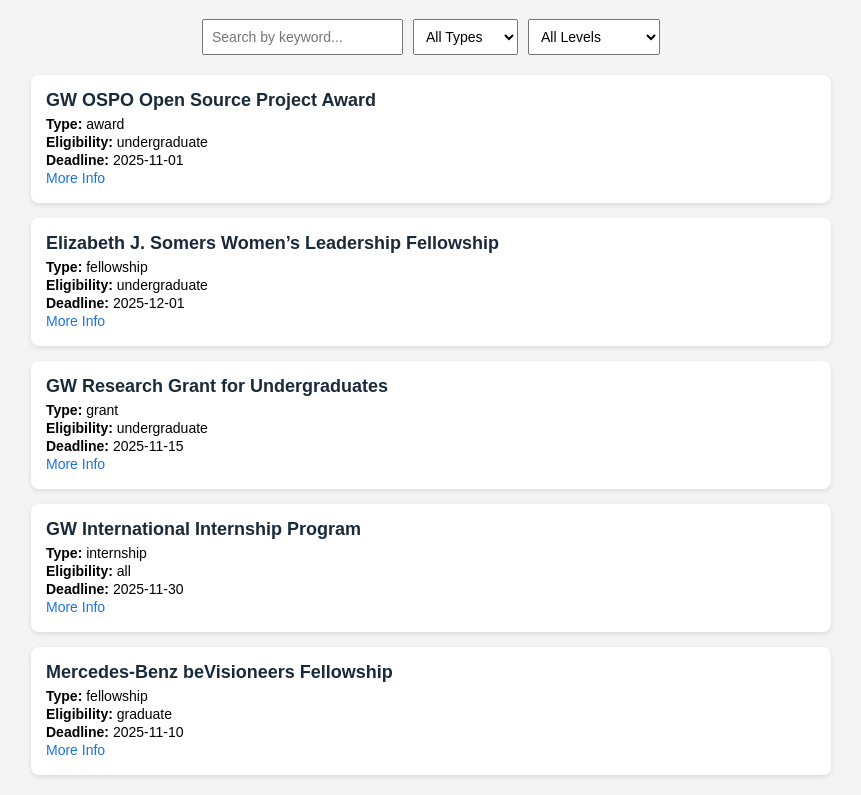
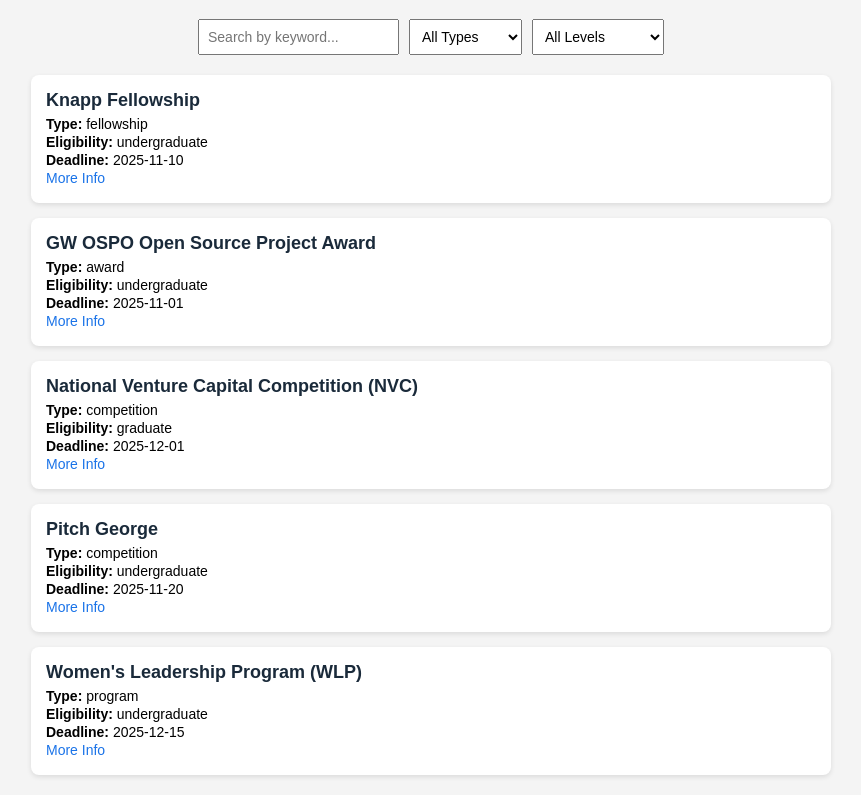
Before and after one commit to Lionnotlamb/gwu-opportunities-finder, a plain HTML site: page index.html in a window 1280 px wide. Shown: the part 81-876 px from the top of the page, without its empty margins (209-1070 px from the left). Drawn offline with Linux system fonts and the light colour scheme.

Commit message:
Update index.html

```diff
--- a/index.html
+++ b/index.html
@@ -77,7 +77,7 @@
       <option value="award">Award</option>
       <option value="fellowship">Fellowship</option>
       <option value="grant">Grant</option>
-      <option value="internship">Internship</option>
+      <option value="competition">Competition</option>
     </select>
     <select id="eligibilityFilter">
       <option value="">All Levels</option>
@@ -90,8 +90,15 @@
   <div class="opportunity-list" id="opportunityList"></div>
 
   <script>
-    // Sample dataset
+    // Sample GW opportunities dataset
     const opportunities = [
+      {
+        title: "Knapp Fellowship",
+        type: "fellowship",
+        eligibility: "undergraduate",
+        deadline: "2025-11-10",
+        link: "https://www.gwu.edu/knapp-fellowship"
+      },
       {
         title: "GW OSPO Open Source Project Award",
         type: "award",
@@ -100,32 +107,25 @@
         link: "https://ospo.gwu.edu/"
       },
       {
-        title: "Elizabeth J. Somers Women’s Leadership Fellowship",
-        type: "fellowship",
-        eligibility: "undergraduate",
+        title: "National Venture Capital Competition (NVC)",
+        type: "competition",
+        eligibility: "graduate",
         deadline: "2025-12-01",
-        link: "https://somers.gwu.edu/"
+        link: "https://nvc.gwu.edu/"
       },
       {
-        title: "GW Research Grant for Undergraduates",
-        type: "grant",
+        title: "Pitch George",
+        type: "competition",
         eligibility: "undergraduate",
-        deadline: "2025-11-15",
-        link: "https://ugresearch.gwu.edu/"
+        deadline: "2025-11-20",
+        link: "https://entrepreneurship.gwu.edu/pitch-george"
       },
       {
-        title: "GW International Internship Program",
-        type: "internship",
-        eligibility: "all",
-        deadline: "2025-11-30",
-        link: "https://studyabroad.gwu.edu/"
-      },
-      {
-        title: "Mercedes-Benz beVisioneers Fellowship",
-        type: "fellowship",
-        eligibility: "graduate",
-        deadline: "2025-11-10",
-        link: "https://environment.gwu.edu/"
+        title: "Women's Leadership Program (WLP)",
+        type: "program",
+        eligibility: "undergraduate",
+        deadline: "2025-12-15",
+        link: "https://somers.gwu.edu/wlp"
       }
     ];
 
```
